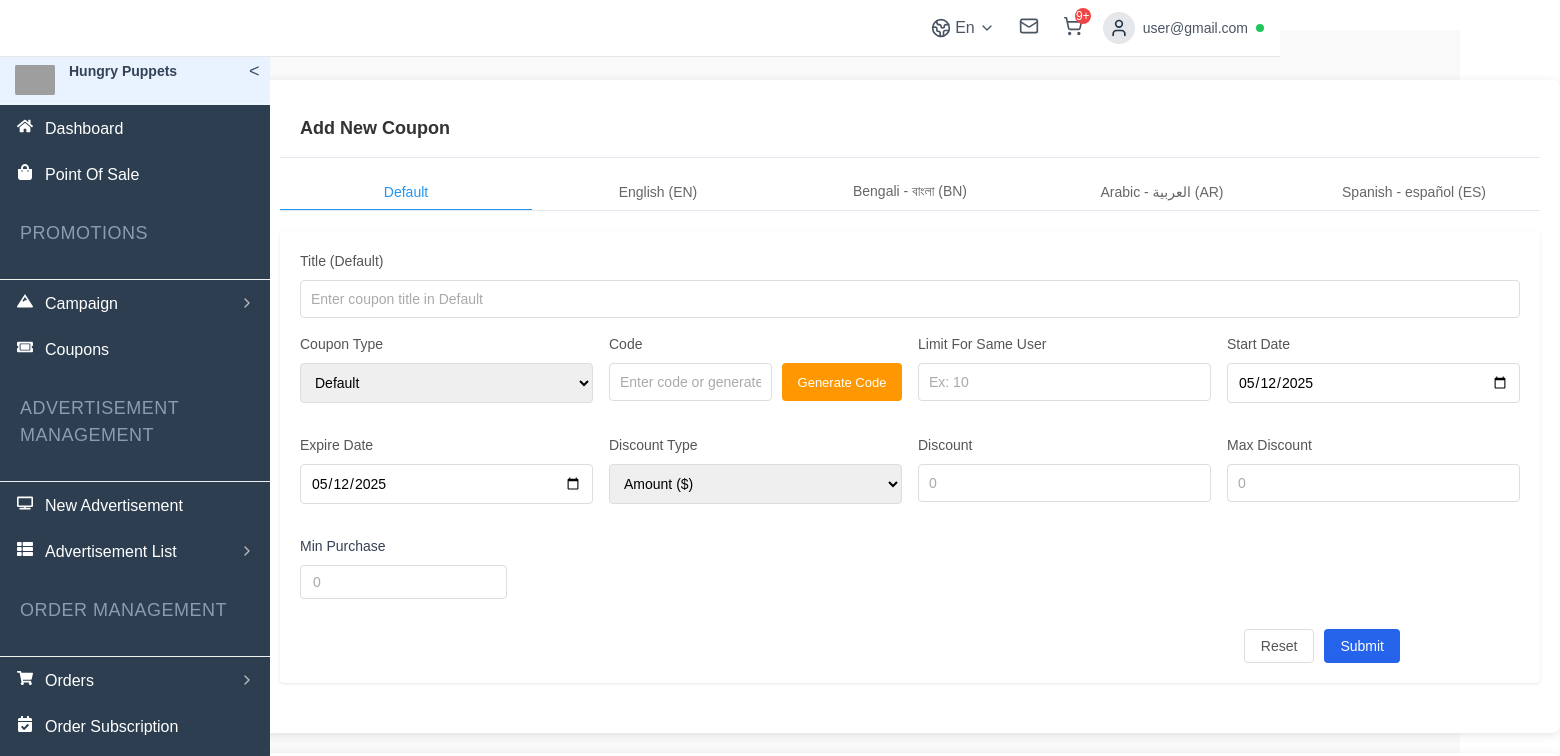
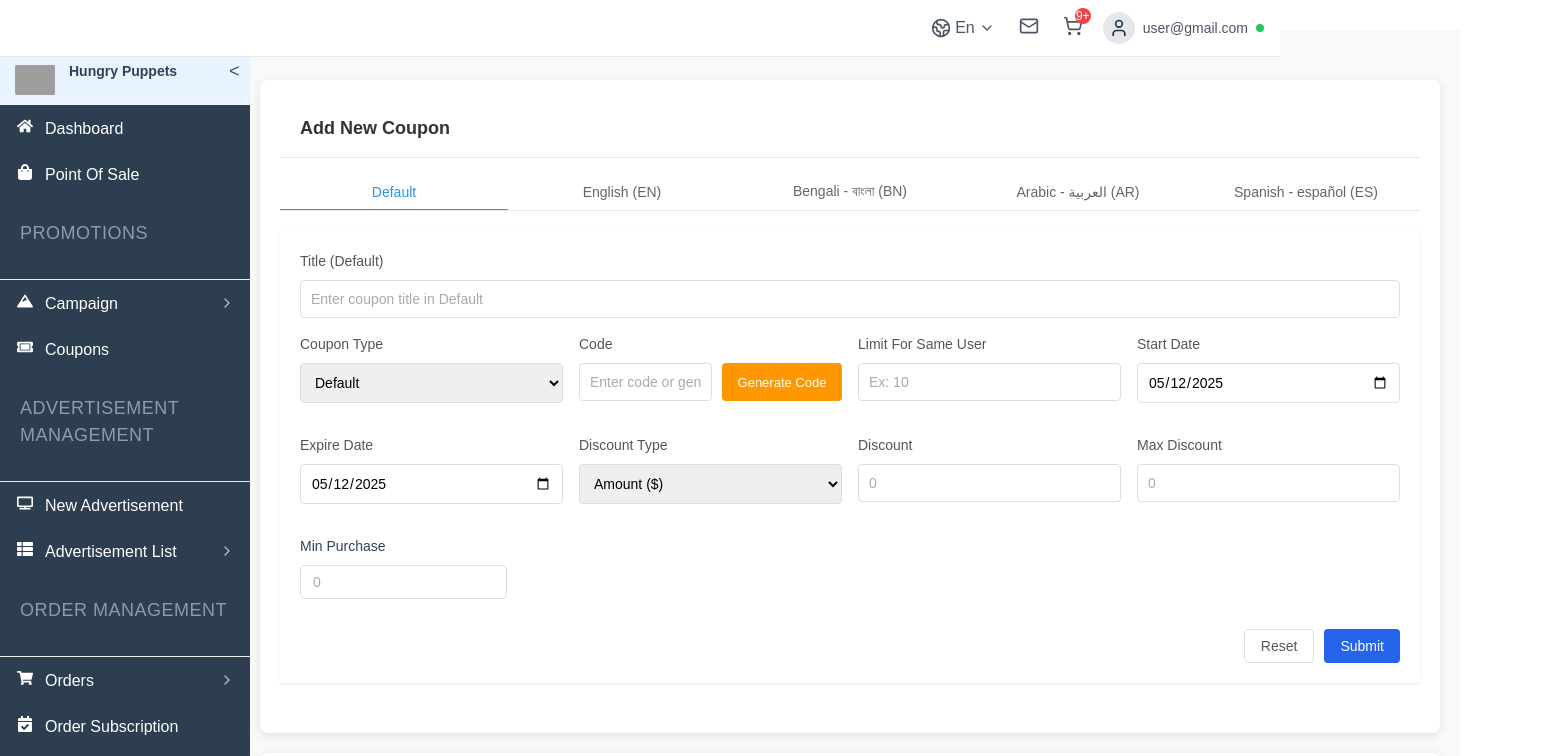
Before and after one commit to sanamthapa5/RestaurantPanel, a React (Vite) app in the folder restaurant/: page /Coupon in a window 1280 px wide. Shown: the top 756 px of the page, 1560 px wide, since content can reach past the window. Built offline with nearby package versions, Linux system fonts and the light colour scheme; grey boxes are pictures that could not be loaded.

Commit message:
Sidebar fixed, modified

```diff
--- a/restaurant/src/components/Sidebar.css
+++ b/restaurant/src/components/Sidebar.css
@@ -1,4 +1,4 @@
-/*   old code
+  old code
 * {
   margin: 0;
   padding: 0;
@@ -297,9 +297,9 @@ body {
   flex: 1;
   padding: 20px;
   background-color: #f5f5f5;
-} */
+}
 
-/* Reset styles */
+/*
 * {
   margin: 0;
   padding: 0;
@@ -308,8 +308,8 @@ body {
 
 body {
   font-family: "Segoe UI", Tahoma, Geneva, Verdana, sans-serif;
-  margin: 0; /* Ensure no body margin affects layout */
-  min-width: 0; /* Prevent body from constraining width */
+  margin: 0;
+  min-width: 0;
 }
 
 .app-container {
@@ -326,7 +326,6 @@ body {
   min-width: 0;
 }
 
-/* Sidebar Styles */
 .sidebar {
   display: flex;
   flex-direction: column;
@@ -337,13 +336,13 @@ body {
   transition: width 0.3s ease;
   overflow-y: auto;
   overflow-x: hidden;
-  flex-shrink: 0; /* Prevent shrinking */
-  min-width: 270px; /* Ensure minimum width */
+  flex-shrink: 0;
+  min-width: 270px;
 }
 
 .sidebar.collapsed {
-  width: 60px; /* Keep collapsed width */
-  min-width: 60px; /* Match collapsed width */
+  width: 60px;
+  min-width: 60px;
 }
 
 .sidebar.collapsed .logo img {
@@ -414,7 +413,6 @@ body {
   box-shadow: none;
 }
 
-/* Sidebar Content */
 .sidebar-content {
   display: flex;
   flex-direction: column;
@@ -503,7 +501,7 @@ body {
   white-space: nowrap;
   overflow: hidden;
   text-overflow: ellipsis;
-  color: #ffffff; /* Default text color */
+  color: #ffffff;
 }
 
 .arrow {
@@ -589,7 +587,7 @@ body {
   background-color: #0069d9;
 }
 
-/* Scrollbar Styling */
+
 .sidebar::-webkit-scrollbar {
   width: 5px;
 }
@@ -605,4 +603,4 @@ body {
 
 .sidebar::-webkit-scrollbar-thumb:hover {
   background: #4e6683;
-}
+} */
```
